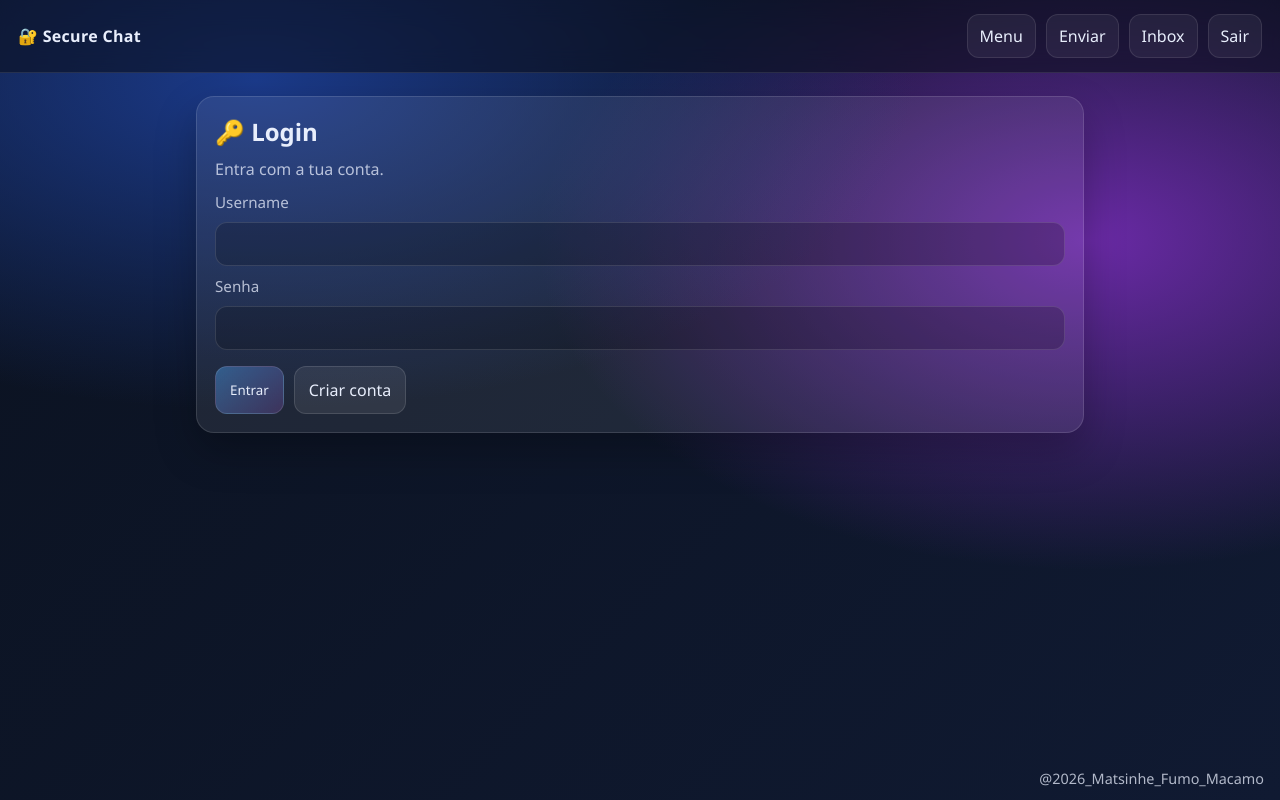
After one commit to ChelleMac8/seg-redes-projecto2026, a Flask app: page /login in a window 1280 px wide. The commit adds this page. Run offline with Flask 3, Linux system fonts and the light colour scheme.

Commit message:
interface feita, so n esta muito bonita mas acredito que seja um comeco

```diff
--- a/app.py
+++ b/app.py
@@ -1,23 +1,203 @@
-from flask import Flask, render_template
+import os
+import sqlite3
+import hashlib
+import secrets
+from datetime import datetime
+from flask import Flask, render_template, request, redirect, url_for, session, flash
 
 app = Flask(__name__)
+app.secret_key = "troca_isto_por_uma_chave_forte"
+
+UPLOAD_FOLDER = os.path.join("static", "uploads")
+os.makedirs(UPLOAD_FOLDER, exist_ok=True)
+
+DB_PATH = "secure_chat.db"
+
+
+def db():
+    conn = sqlite3.connect(DB_PATH)
+    conn.row_factory = sqlite3.Row
+    return conn
+
+
+def init_db():
+    with db() as conn:
+        cur = conn.cursor()
+
+        cur.execute("""
+            CREATE TABLE IF NOT EXISTS users (
+                id INTEGER PRIMARY KEY AUTOINCREMENT,
+                username TEXT UNIQUE NOT NULL,
+                password_hash TEXT NOT NULL,
+                created_at TEXT NOT NULL
+            )
+        """)
+
+        cur.execute("""
+            CREATE TABLE IF NOT EXISTS messages (
+                id INTEGER PRIMARY KEY AUTOINCREMENT,
+                sender TEXT NOT NULL,
+                recipient TEXT NOT NULL,
+                text TEXT NOT NULL,
+                image_path TEXT,
+                created_at TEXT NOT NULL
+            )
+        """)
+        conn.commit()
+
+
+def hash_password(password: str) -> str:
+    # PBKDF2 (seguro, padrão)
+    salt = secrets.token_bytes(16)
+    dk = hashlib.pbkdf2_hmac("sha256", password.encode("utf-8"), salt, 200_000)
+    return salt.hex() + ":" + dk.hex()
+
+
+def verify_password(password: str, stored: str) -> bool:
+    salt_hex, dk_hex = stored.split(":")
+    salt = bytes.fromhex(salt_hex)
+    dk = hashlib.pbkdf2_hmac("sha256", password.encode("utf-8"), salt, 200_000)
+    return dk.hex() == dk_hex
+
+
+def require_login():
+    return "user" in session and session["user"]
+
+
+init_db()
+
 
 @app.route("/")
 def index():
-    return render_template("index.html")
+    if not require_login():
+        return redirect(url_for("login"))
+    return render_template("index.html", user=session["user"])
 
-@app.route("/send")
+
+@app.route("/register", methods=["GET", "POST"])
+def register():
+    if request.method == "POST":
+        username = request.form.get("username", "").strip()
+        password = request.form.get("password", "")
+        confirm = request.form.get("confirm", "")
+
+        if len(username) < 3:
+            flash("O username deve ter pelo menos 3 caracteres.")
+            return redirect(url_for("register"))
+        if len(password) < 6:
+            flash("A senha deve ter pelo menos 6 caracteres.")
+            return redirect(url_for("register"))
+        if password != confirm:
+            flash("As senhas não coincidem.")
+            return redirect(url_for("register"))
+
+        pwd_hash = hash_password(password)
+        created_at = datetime.now().strftime("%Y-%m-%d %H:%M:%S")
+
+        try:
+            with db() as conn:
+                conn.execute(
+                    "INSERT INTO users (username, password_hash, created_at) VALUES (?, ?, ?)",
+                    (username, pwd_hash, created_at),
+                )
+                conn.commit()
+        except sqlite3.IntegrityError:
+            flash("Esse username já existe. Escolhe outro.")
+            return redirect(url_for("register"))
+
+        flash("Conta criada com sucesso! Agora faz login.")
+        return redirect(url_for("login"))
+
+    return render_template("register.html")
+
+
+@app.route("/login", methods=["GET", "POST"])
+def login():
+    if request.method == "POST":
+        username = request.form.get("username", "").strip()
+        password = request.form.get("password", "")
+
+        with db() as conn:
+            user = conn.execute("SELECT * FROM users WHERE username = ?", (username,)).fetchone()
+
+        if not user or not verify_password(password, user["password_hash"]):
+            flash("Login inválido.")
+            return redirect(url_for("login"))
+
+        session["user"] = username
+        return redirect(url_for("index"))
+
+    return render_template("login.html")
+
+
+@app.route("/logout")
+def logout():
+    session.clear()
+    return redirect(url_for("login"))
+
+
+@app.route("/send", methods=["GET", "POST"])
 def send():
-    return render_template("send.html")
+    if not require_login():
+        return redirect(url_for("login"))
+
+    current_user = session["user"]
+
+    with db() as conn:
+        recipients = conn.execute(
+            "SELECT username FROM users WHERE username != ? ORDER BY username ASC",
+            (current_user,),
+        ).fetchall()
+
+    if request.method == "POST":
+        recipient = request.form.get("to", "").strip()
+        text = request.form.get("message", "").strip()
+
+        if not recipient:
+            flash("Escolhe um destinatário.")
+            return redirect(url_for("send"))
+
+        image = request.files.get("image")
+        image_path = None
+
+        if image and image.filename:
+            ext = os.path.splitext(image.filename)[1].lower()
+            filename = f"{datetime.now().strftime('%Y%m%d_%H%M%S')}_{secrets.token_hex(4)}{ext}"
+            save_path = os.path.join(UPLOAD_FOLDER, filename)
+            image.save(save_path)
+            image_path = save_path.replace("\\", "/")
+
+        created_at = datetime.now().strftime("%Y-%m-%d %H:%M:%S")
+
+        with db() as conn:
+            conn.execute("""
+                INSERT INTO messages (sender, recipient, text, image_path, created_at)
+                VALUES (?, ?, ?, ?, ?)
+            """, (current_user, recipient, text, image_path, created_at))
+            conn.commit()
+
+        flash("Mensagem enviada!")
+        return redirect(url_for("inbox"))
+
+    return render_template("send.html", user=current_user, recipients=recipients)
+
 
 @app.route("/inbox")
 def inbox():
-    # Por agora: mensagens dummy (fase 2 vamos buscar do BD)
-    messages = [
-        {"from": "Alice", "text": "Olá! Mensagem de teste.", "date": "2026-03-05", "has_image": False},
-        {"from": "Bob", "text": "Enviei uma imagem também.", "date": "2026-03-05", "has_image": True},
-    ]
-    return render_template("inbox.html", messages=messages)
+    if not require_login():
+        return redirect(url_for("login"))
+
+    current_user = session["user"]
+
+    with db() as conn:
+        messages = conn.execute("""
+            SELECT * FROM messages
+            WHERE recipient = ?
+            ORDER BY id DESC
+        """, (current_user,)).fetchall()
+
+    return render_template("inbox.html", user=current_user, messages=messages)
+
 
 if __name__ == "__main__":
     app.run(debug=True)
--- a/static/css/style.css
+++ b/static/css/style.css
@@ -1,119 +1,209 @@
-* { box-sizing: border-box; }
-body {
-  margin: 0;
-  font-family: system-ui, Arial, sans-serif;
-  background: #0b1220;
-  color: #e8eefc;
+*{ box-sizing:border-box; margin:0; padding:0; font-family: "Segoe UI", system-ui, Arial, sans-serif; }
+
+:root{
+  --bg1:#0b1220;
+  --bg2:#101a32;
+  --glass: rgba(255,255,255,.08);
+  --glass2: rgba(0,0,0,.20);
+  --border: rgba(255,255,255,.12);
+  --text: #e8eefc;
+  --muted: rgba(232,238,252,.75);
 }
 
-.topbar {
-  display: flex;
-  justify-content: space-between;
-  align-items: center;
-  padding: 14px 18px;
-  border-bottom: 1px solid rgba(255,255,255,.08);
-  background: rgba(255,255,255,.03);
+body{
+  min-height:100vh;
+  background: radial-gradient(1200px 600px at 20% 10%, #1b3a8a 0%, transparent 55%),
+              radial-gradient(1000px 600px at 85% 30%, #6a2aa6 0%, transparent 55%),
+              linear-gradient(135deg, var(--bg1), var(--bg2));
+  color: var(--text);
 }
 
-.brand { font-weight: 700; }
-.nav a {
-  color: #cfe0ff;
-  text-decoration: none;
-  margin-left: 12px;
-  opacity: .9;
-}
-.nav a:hover { opacity: 1; }
+/* ===== Topbar fixa no topo ===== */
+.topbar{
+  position: fixed;
+  top: 0; left: 0; width: 100%;
+  z-index: 1000;
 
-.container {
-  max-width: 860px;
-  margin: 26px auto;
-  padding: 0 16px;
+  display:flex;
+  justify-content:space-between;
+  align-items:center;
+
+  padding: 14px 18px;
+  background: rgba(10,14,26,.55);
+  backdrop-filter: blur(12px);
+  border-bottom: 1px solid rgba(255,255,255,.10);
 }
 
-.card {
-  background: rgba(255,255,255,.04);
-  border: 1px solid rgba(255,255,255,.08);
-  border-radius: 16px;
-  padding: 18px;
-  box-shadow: 0 10px 30px rgba(0,0,0,.25);
+.brand{
+  font-weight: 800;
+  letter-spacing: .3px;
+  display:flex;
+  align-items:center;
+  gap: 10px;
 }
 
-.grid {
-  display: grid;
+.nav{ display:flex; gap: 10px; }
+.nav a{
+  color: var(--text);
+  text-decoration:none;
+  padding: 10px 12px;
+  border-radius: 12px;
+  border: 1px solid rgba(255,255,255,.10);
+  background: rgba(255,255,255,.06);
+  transition: transform .15s ease, filter .15s ease, background .15s ease;
+}
+.nav a:hover{
+  transform: translateY(-1px);
+  filter: brightness(1.06);
+  background: rgba(255,255,255,.10);
+}
+
+/* ===== Conteúdo abaixo da topbar ===== */
+.container{
+  max-width: 920px;
+  margin: 0 auto;
+  padding: 96px 16px 90px; /* topo p/ não ficar atrás do header + fundo p/ footer */
+}
+
+/* ===== Card ===== */
+.card{
+  background: var(--glass);
+  border: 1px solid var(--border);
+  border-radius: 18px;
+  padding: 18px;
+  box-shadow: 0 18px 40px rgba(0,0,0,.25);
+}
+
+h1{ font-size: 24px; margin-bottom: 10px; }
+p{ color: var(--muted); }
+
+/* ===== Botões ===== */
+.btn{
+  display:inline-flex;
+  align-items:center;
+  justify-content:center;
+  gap: 8px;
+
+  padding: 12px 14px;
+  border-radius: 12px;
+  border: 1px solid rgba(255,255,255,.12);
+
+  background: linear-gradient(135deg, rgba(79,172,254,.40), rgba(118,75,162,.35));
+  color: var(--text);
+  text-decoration:none;
+  cursor:pointer;
+
+  transition: transform .15s ease, filter .15s ease;
+}
+.btn:hover{ transform: translateY(-1px); filter: brightness(1.06); }
+
+.btn.secondary{
+  background: rgba(255,255,255,.08);
+}
+
+.btn.ghost{
+  background: transparent;
+}
+
+.btn.small{
+  padding: 8px 10px;
+  border-radius: 10px;
+}
+
+/* ===== Grid do menu ===== */
+.grid{
+  display:grid;
   grid-template-columns: 1fr 1fr;
   gap: 12px;
   margin-top: 14px;
 }
 
-.btn {
-  display: inline-flex;
-  justify-content: center;
-  align-items: center;
-  gap: 8px;
-  padding: 12px 14px;
-  border-radius: 12px;
-  border: 1px solid rgba(255,255,255,.12);
-  background: rgba(120,160,255,.18);
-  color: #e8eefc;
-  text-decoration: none;
-  cursor: pointer;
+/* ===== Form ===== */
+.form{
+  margin-top: 12px;
+  display:grid;
+  gap: 10px;
 }
-.btn:hover { filter: brightness(1.05); }
 
-.btn.secondary { background: rgba(120,255,200,.12); }
-.btn.ghost { background: transparent; }
-.btn.small { padding: 8px 10px; border-radius: 10px; }
+label{ color: var(--muted); font-size: .95rem; }
 
-.form { display: grid; gap: 10px; margin-top: 10px; }
-input, textarea {
+input, textarea{
   width: 100%;
   padding: 12px;
   border-radius: 12px;
   border: 1px solid rgba(255,255,255,.12);
-  background: rgba(0,0,0,.25);
-  color: #e8eefc;
+  background: var(--glass2);
+  color: var(--text);
+  outline: none;
 }
-.actions { display: flex; gap: 10px; margin-top: 6px; }
+input:focus, textarea:focus{
+  border-color: rgba(79,172,254,.65);
+}
 
-.list { display: grid; gap: 10px; margin-top: 12px; }
-.msg {
+.actions{
+  display:flex;
+  gap: 10px;
+  margin-top: 6px;
+}
+
+/* ===== Inbox list ===== */
+.list{
+  display:grid;
+  gap: 10px;
+  margin-top: 12px;
+}
+
+.msg{
   border: 1px solid rgba(255,255,255,.10);
-  border-radius: 14px;
+  border-radius: 16px;
   padding: 12px;
   background: rgba(0,0,0,.18);
 }
-.msg-head {
-  display: flex;
-  justify-content: space-between;
-  opacity: .95;
+
+.msg-head{
+  display:flex;
+  justify-content:space-between;
+  align-items:center;
+  gap: 10px;
 }
-.date { opacity: .7; font-size: .9rem; }
-.msg-body { margin: 8px 0; opacity: .95; }
-.msg-foot { display: flex; justify-content: space-between; align-items: center; }
-.badge {
+
+.date{ color: rgba(232,238,252,.65); font-size: .9rem; }
+.msg-body{ margin-top: 8px; color: rgba(232,238,252,.92); }
+.msg-foot{ margin-top: 10px; display:flex; justify-content:space-between; align-items:center; gap:10px; }
+
+.badge{
   border: 1px solid rgba(255,255,255,.14);
   padding: 4px 8px;
   border-radius: 999px;
   font-size: .85rem;
-  opacity: .9;
+  color: rgba(232,238,252,.85);
 }
 
-.footer {
+/* ===== Footer fixo no canto inferior direito ===== */
+.footer{
   position: fixed;
-  left: 0; right: 0;
-  bottom: 0;
-  padding: 10px 16px;
+  bottom: 12px;
+  right: 16px;
+  opacity: .75;
+  font-size: .9rem;
   pointer-events: none;
 }
-.tag {
-  pointer-events: none;
-  position: absolute;
-  right: 16px;
-  bottom: 10px;
-  opacity: .75;
-  font-size: .9rem;
+
+/* ===== Responsivo ===== */
+@media (max-width: 640px){
+  .grid{ grid-template-columns: 1fr; }
+  .nav{ gap: 8px; }
+  .nav a{ padding: 9px 10px; }
+  .actions{ flex-direction: column; }
 }
-.hint { opacity: .7; margin-top: 12px; }
-@media (max-width: 640px) {
-  .grid { grid-template-columns: 1fr; }
+
+select{
+  width:100%;
+  padding:12px;
+  border-radius:12px;
+  border:1px solid rgba(255,255,255,.12);
+  background: rgba(0,0,0,.20);
+  color: #e8eefc;
+  outline:none;
 }
+select:focus{ border-color: rgba(79,172,254,.65); }
--- a/templates/layout.html
+++ b/templates/layout.html
@@ -13,15 +13,27 @@
       <a href="{{ url_for('index') }}">Menu</a>
       <a href="{{ url_for('send') }}">Enviar</a>
       <a href="{{ url_for('inbox') }}">Inbox</a>
+      <a href="{{ url_for('logout') }}">Sair</a>
     </nav>
   </header>
 
   <main class="container">
+
+    {% with msgs = get_flashed_messages() %}
+      {% if msgs %}
+        <div class="card" style="margin-bottom:12px; background: rgba(0,0,0,.20);">
+          {% for m in msgs %}
+            <div style="padding:6px 0; opacity:.9;">{{ m }}</div>
+          {% endfor %}
+        </div>
+      {% endif %}
+    {% endwith %}
+
     {% block content %}{% endblock %}
   </main>
 
   <footer class="footer">
-    <div class="tag">@2026_Apelido1_Apelido2_Apelido3#</div>
+    @2026_Matsinhe_Fumo_Macamo
   </footer>
 </body>
 </html>
--- /dev/null
+++ b/templates/login.html
@@ -0,0 +1,20 @@
+{% extends "layout.html" %}
+{% block content %}
+<section class="card">
+  <h1>🔑 Login</h1>
+  <p>Entra com a tua conta.</p>
+
+  <form class="form" method="post">
+    <label>Username</label>
+    <input name="username" required>
+
+    <label>Senha</label>
+    <input type="password" name="password" required>
+
+    <div class="actions">
+      <button class="btn" type="submit">Entrar</button>
+      <a class="btn secondary" href="{{ url_for('register') }}">Criar conta</a>
+    </div>
+  </form>
+</section>
+{% endblock %}
```
Also changed, not shown: templates/index.html (+25 -8 lines), templates/register.html (added, +23 -0 lines), templates/send.html (+8 -5 lines), messages.db (added), secure_chat.db (added).
